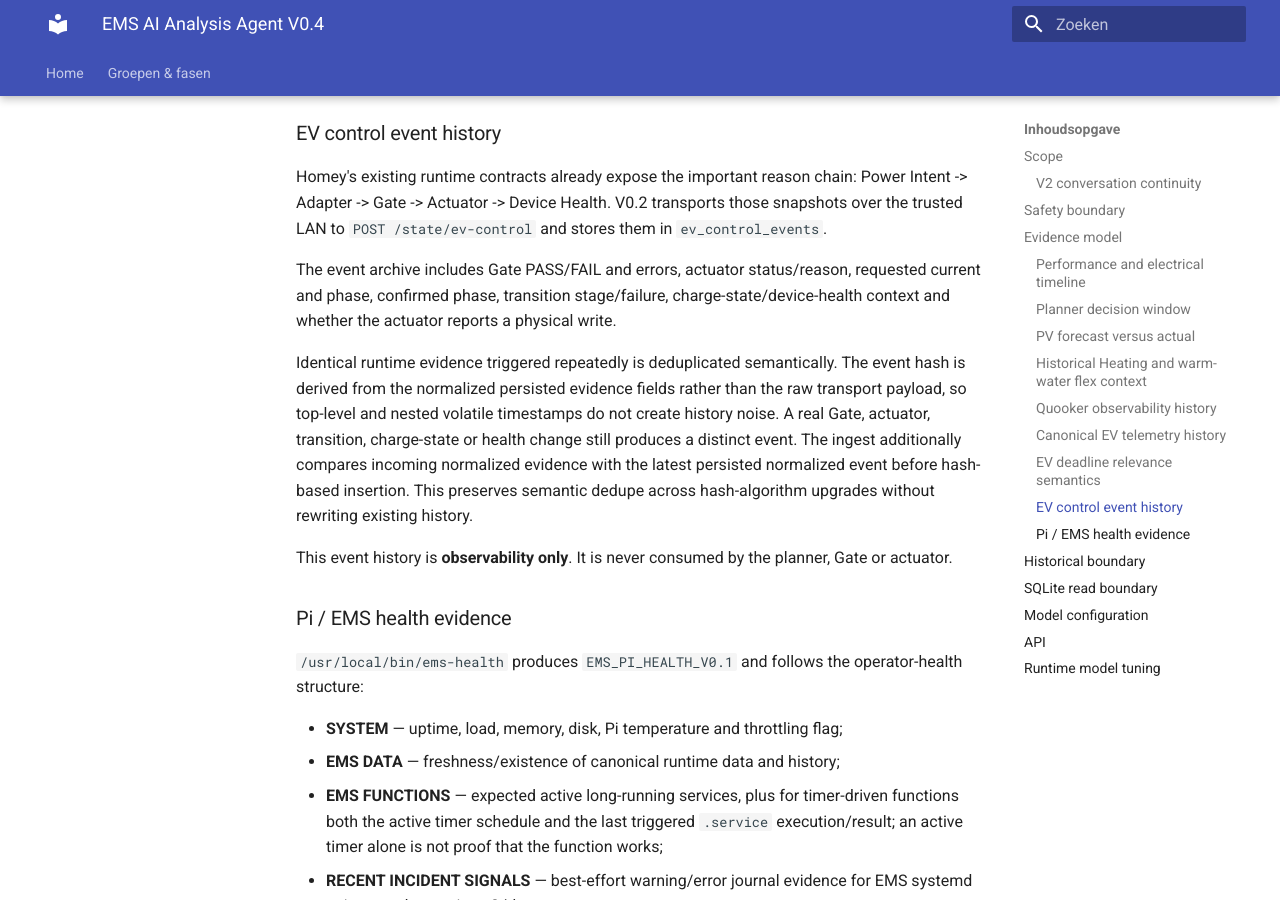
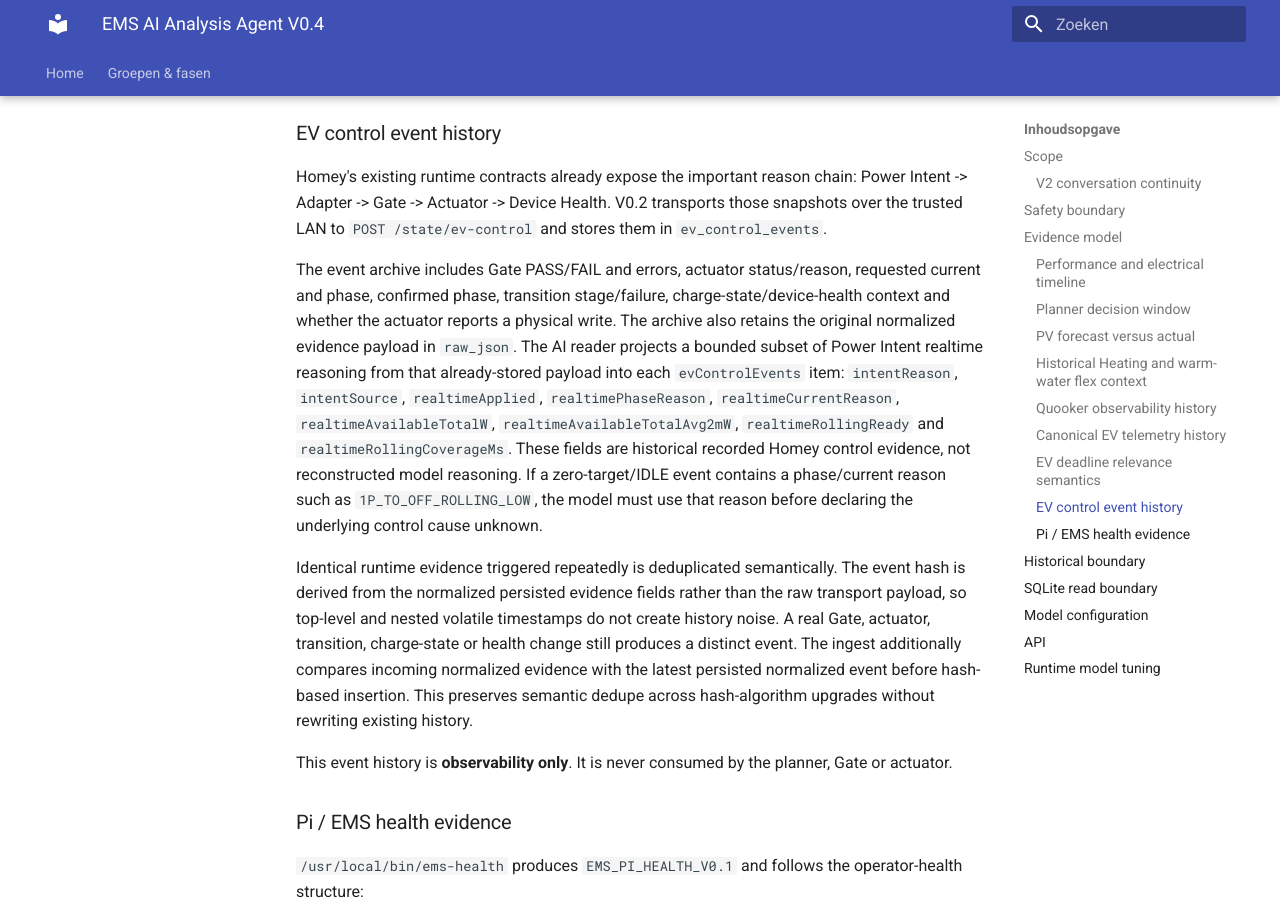
Before and after one commit to OnsKasteeltje/homey-energy-manual, an MkDocs documentation site: the page built from docs/architecture/ems-ai-analysis-agent.md, in a window 1280 px wide and 900 px high, scrolled down 5977 px. Built offline with MkDocs 1.6.1 and Material for MkDocs 9.7.7, drawn with Linux system fonts in a browser that asks for light colours.

Commit message:
docs(ev): align realtime control and diagnostic evidence

```diff
--- a/docs/architecture/ems-ai-analysis-agent.md
+++ b/docs/architecture/ems-ai-analysis-agent.md
@@ -272,7 +272,17 @@ them in `ev_control_events`.
 The event archive includes Gate PASS/FAIL and errors, actuator status/reason,
 requested current and phase, confirmed phase, transition stage/failure,
 charge-state/device-health context and whether the actuator reports a physical
-write.
+write. The archive also retains the original normalized evidence payload in
+`raw_json`. The AI reader projects a bounded subset of Power Intent realtime
+reasoning from that already-stored payload into each `evControlEvents` item:
+`intentReason`, `intentSource`, `realtimeApplied`,
+`realtimePhaseReason`, `realtimeCurrentReason`,
+`realtimeAvailableTotalW`, `realtimeAvailableTotalAvg2mW`,
+`realtimeRollingReady` and `realtimeRollingCoverageMs`. These fields are
+historical recorded Homey control evidence, not reconstructed model reasoning.
+If a zero-target/IDLE event contains a phase/current reason such as
+`1P_TO_OFF_ROLLING_LOW`, the model must use that reason before declaring the
+underlying control cause unknown.
 
 Identical runtime evidence triggered repeatedly is deduplicated semantically.
 The event hash is derived from the normalized persisted evidence fields rather
```
